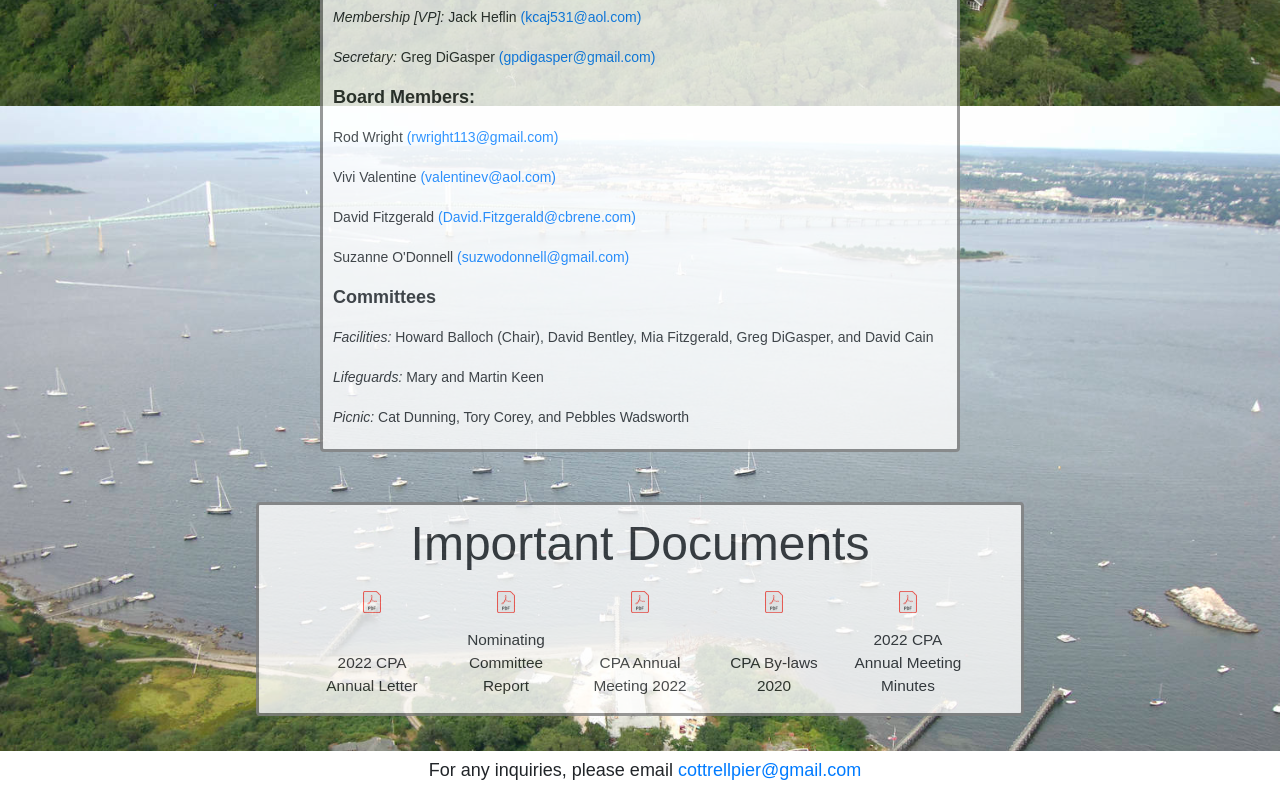
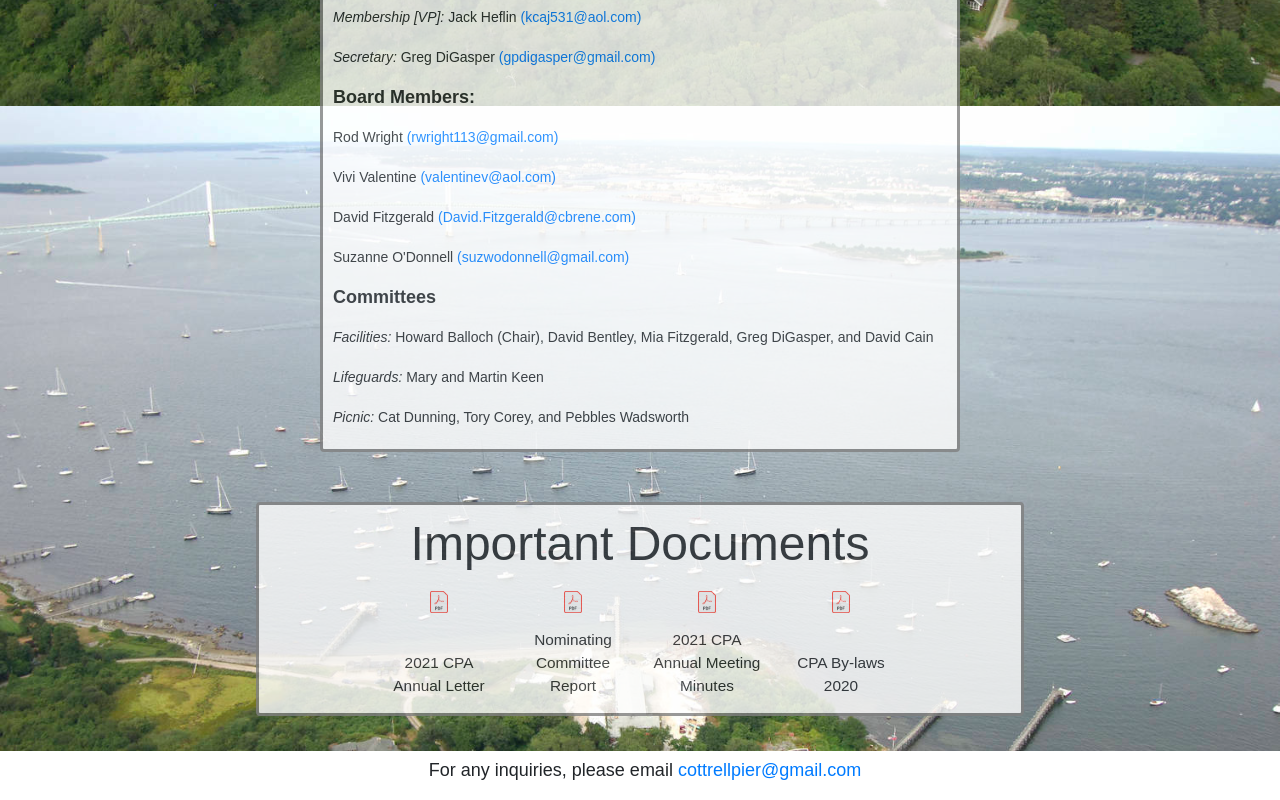
Before and after one commit to jlonaeus/GreensPier, a plain HTML site: page members.html in a window 1280 px wide. Shown: the part 744-1544 px from the top of the page. Drawn offline with nearby package versions, Linux system fonts and the light colour scheme.

Commit message:
members- important docs

```diff
--- a/members.html
+++ b/members.html
@@ -294,16 +294,14 @@
     <div class="big">
     <a href="Files/2021%20CPA%20Annual%20Letter%20UPDATED.pdf" download><img src="icon.svg.png" class="icon1"></a>
         <a href="Files/Nominating%20Committee%20Report.pdf" download><img src="icon.svg.png" class="icon2"></a>
-        <a href="Files/8-14-21%20Agenda%20CPA%20Annual%20Meeting.pdf" download><img src="icon.svg.png" class="icon1"></a>
+        <a href="Files/2021%20CPA%20Annual%20Meeting%20minutes%20-%2008242021.pdf" download><img src="icon.svg.png" class="icon2"></a>
         <a href="Files/CPA%20By-Laws%202020.pdf" download><img src="icon.svg.png" class="icon2"></a>
-        <a href="Files/2021%20CPA%20Annual%20Meeting%20minutes%20-%2008242021.pdf" download><img src="icon.svg.png" class="icon2"></a>
     </div>
     <div class="big2">
-    <p class="left-file-text">2022 CPA Annual Letter</p>
+    <p class="left-file-text">2021 CPA Annual Letter</p>
     <p class="right-file-text2">Nominating Committee Report</p>
-     <p class="left-file-text">CPA Annual Meeting 2022</p>
+    <p class="right-file-text">2021 CPA Annual Meeting Minutes</p>
     <p class="right-file-text">CPA By-laws 2020</p>
-    <p class="right-file-text">2022 CPA Annual Meeting Minutes</p>
     </div>
 </div>
 
```
